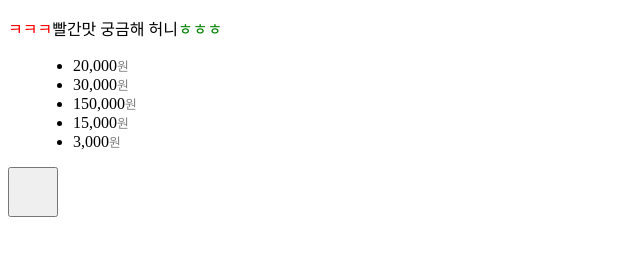
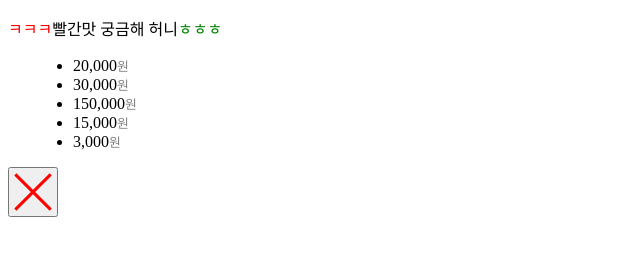
Before and after one commit to ojengdong/DW-403, a plain HTML site: page 230711/html/index1.html in a window 1280 px wide. Shown: the top 267 px of the page, 0-640 px from the left. Drawn offline with Linux system fonts and the light colour scheme.

Commit message:
javascript

```diff
--- a/230711/css/style1.css
+++ b/230711/css/style1.css
@@ -21,6 +21,7 @@
 #clsBtn {
     width: 50px;
     height: 50px;
+    position: relative;
 }
 
 #clsBtn::before,
@@ -33,5 +34,20 @@
     position: absolute;
     left: 50%;
     top: 50%;
-    transform: translate(-50%,-50%);
+    transition: all 0.4s;
 }
+
+#clsBtn::before {
+    transform: translate(-50%,-50%) rotate(45deg);
+}
+
+#clsBtn::after {
+    transform: translate(-50%,-50%) rotate(-45deg);
+}
+
+#clsBtn:hover::before,
+#clsBtn:hover::after {
+    transform: translate(-50%,-50%) rotate(0deg);
+    width: 20px;
+    height: 20px;
+}
```
Also changed, not shown: 230712/index.html (added, +113 -0 lines), 230712/style.css (added).
